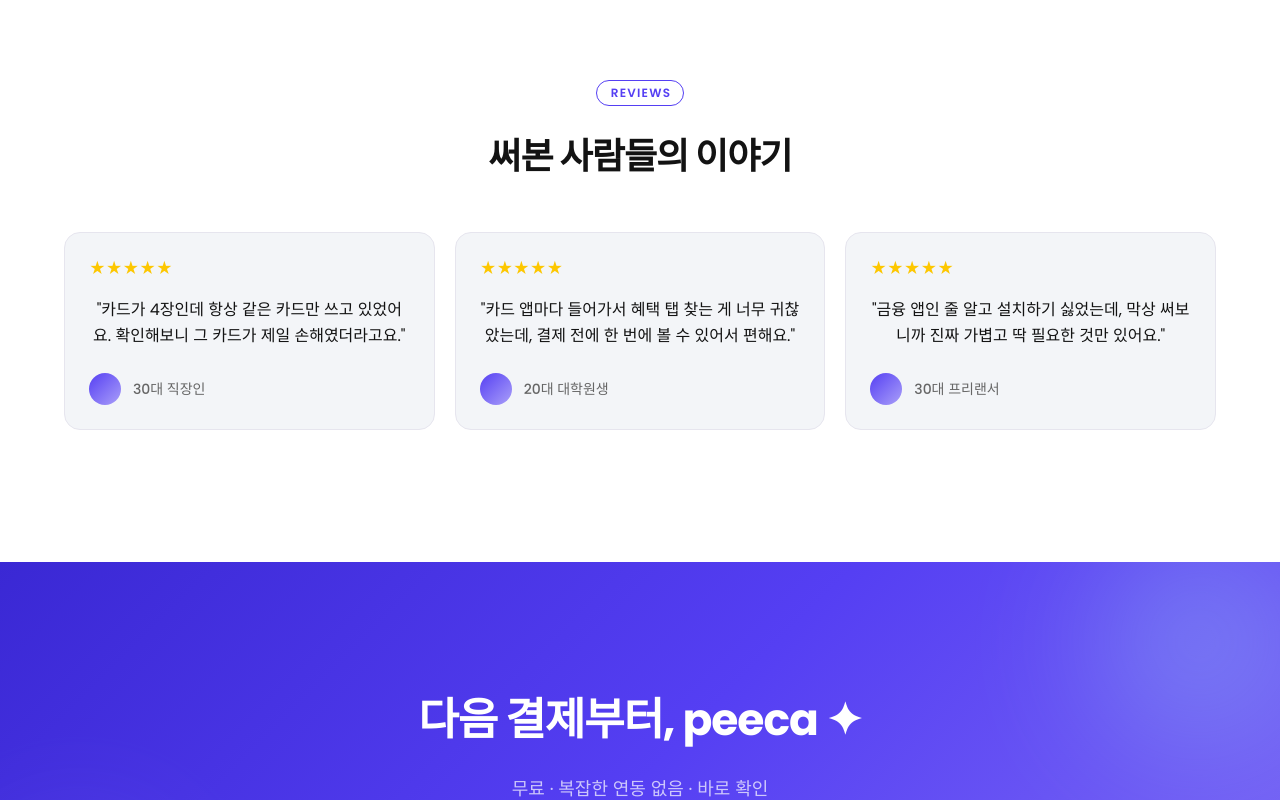
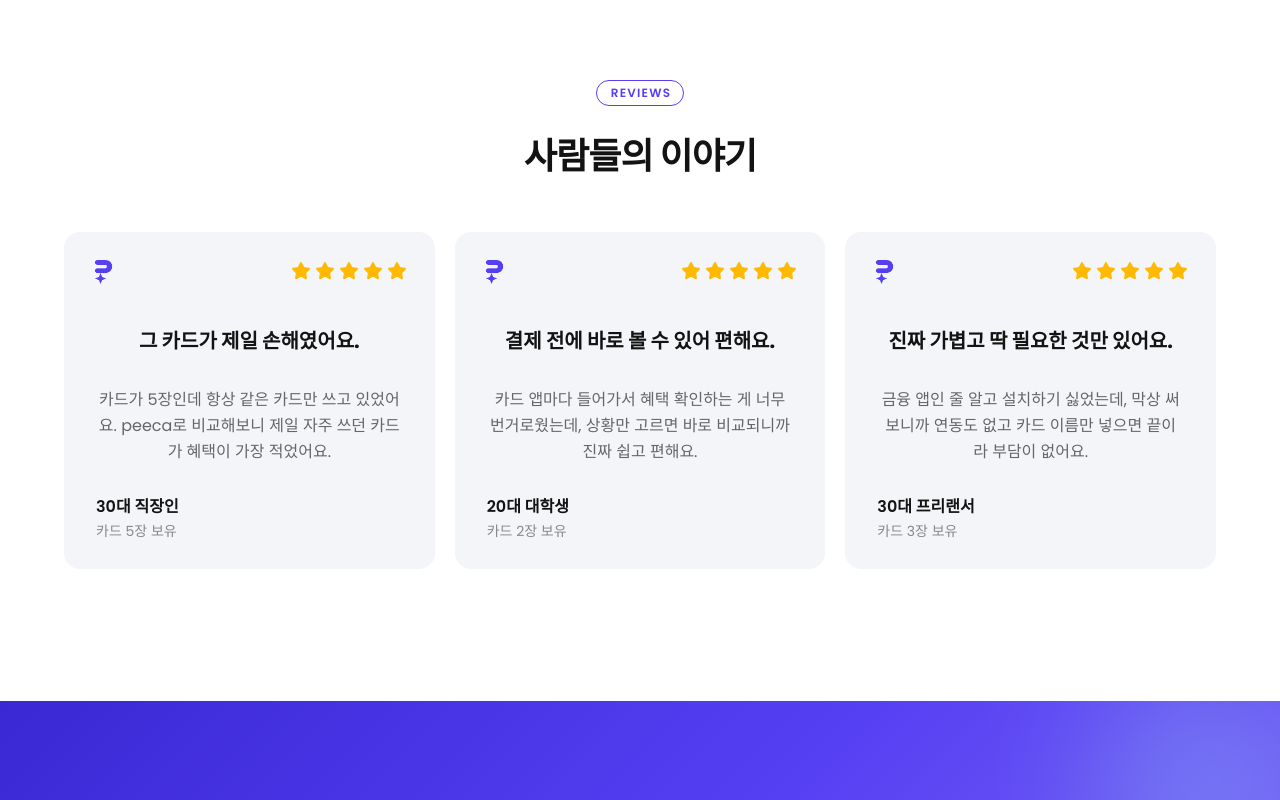
Before and after one commit to arcoa-kr/peeca-web, a React (Vite) app: page / in a window 1280 px wide. Shown: the part 3700-4500 px from the top of the page. Built offline with nearby package versions, Linux system fonts and the light colour scheme; a web font is replaced by a local one.

Commit message:
REVIEWS 리터치

```diff
--- a/src/sections/FAQ.jsx
+++ b/src/sections/FAQ.jsx
@@ -32,7 +32,7 @@
         onClick={onToggle}
         className="w-full flex items-center justify-between gap-4 py-5 text-left"
       >
-        <span className="text-lg font-medium text-(--color-text-1)">{faq.q}</span>
+        <span className="text-lg font-semibold text-(--color-text-1)">{faq.q}</span>
         <motion.span
           animate={{ rotate: isOpen ? 45 : 0 }}
           transition={{ duration: 0.25, ease: [0.22, 1, 0.36, 1] }}
--- a/src/sections/SocialProof.jsx
+++ b/src/sections/SocialProof.jsx
@@ -1,19 +1,26 @@
 import { motion, useInView } from 'framer-motion'
 import { useRef } from 'react'
 import SectionWrapper from '../components/SectionWrapper'
+import { Star } from 'lucide-react'
 
 const REVIEWS = [
   {
-    text: '카드가 4장인데 항상 같은 카드만 쓰고 있었어요. 확인해보니 그 카드가 제일 손해였더라고요.',
+    headline: '그 카드가 제일 손해였어요.',
+    text: '카드가 5장인데 항상 같은 카드만 쓰고 있었어요. peeca로 비교해보니 제일 자주 쓰던 카드가 혜택이 가장 적었어요.',
     author: '30대 직장인',
+    role: '카드 5장 보유',
   },
   {
-    text: '카드 앱마다 들어가서 혜택 탭 찾는 게 너무 귀찮았는데, 결제 전에 한 번에 볼 수 있어서 편해요.',
-    author: '20대 대학원생',
+    headline: '결제 전에 바로 볼 수 있어 편해요.',
+    text: '카드 앱마다 들어가서 혜택 확인하는 게 너무 번거로웠는데, 상황만 고르면 바로 비교되니까 진짜 쉽고 편해요.',
+    author: '20대 대학생',
+    role: '카드 2장 보유',
   },
   {
-    text: '금융 앱인 줄 알고 설치하기 싫었는데, 막상 써보니까 진짜 가볍고 딱 필요한 것만 있어요.',
+    headline: '진짜 가볍고 딱 필요한 것만 있어요.',
+    text: '금융 앱인 줄 알고 설치하기 싫었는데, 막상 써보니까 연동도 없고 카드 이름만 넣으면 끝이라 부담이 없어요.',
     author: '30대 프리랜서',
+    role: '카드 3장 보유',
   },
 ]
 
@@ -51,7 +58,7 @@
             variants={item}
             className="text-[1.75rem] sm:text-[2.25rem] font-bold tracking-tight text-(--color-text-1)"
           >
-            써본 사람들의 이야기
+            사람들의 이야기
           </motion.h2>
         </div>
 
@@ -61,27 +68,45 @@
             <motion.div
               key={i}
               variants={item}
-              className="flex flex-col justify-between gap-6 bg-(--color-bg) rounded-2xl p-6 border border-(--color-line)"
+              className="flex flex-col justify-between gap-6 rounded-2xl p-7 bg-(--color-bg)"
             >
-              {/* 별점 */}
-              <div className="flex flex-col gap-4">
-                <span className="flex gap-0.5 text-yellow-400 text-base">{'★★★★★'}</span>
-                <p className="text-sm sm:text-base text-(--color-text-1) leading-relaxed">
-                  "{review.text}"
+              {/* 상단: 아이콘 + 별점 */}
+              <div className="flex flex-col gap-5">
+                <div className="flex items-center justify-between">
+                  <div
+                    className="w-6 h-6 flex items-center justify-center"
+                  >
+                    <img src="/assets/peeca_icon.png" alt="" className="w-6 h-6" />
+                  </div>
+                  <span className="flex gap-0.5 text-amber-400 text-lg pb-0.5">
+                    <div className="flex gap-1">
+                    {[...Array(5)].map((_, i) => (
+                      <Star key={i} className="w-5 h-5 text-amber-400 fill-amber-400" strokeWidth={1.5} />
+                    ))}
+                    </div>
+                  </span>
+                </div>
+
+                {/* 헤드라인 후기 */}
+                <p className="text-xl font-bold text-(--color-text-1) leading-snug pt-6 py-3">
+                  {review.headline}
+                </p>
+
+                {/* 상세 설명 */}
+                <p className="text-base text-(--color-text-2) leading-relaxed px-1.5">
+                  {review.text}
                 </p>
               </div>
 
-              {/* 작성자 */}
-              <div className="flex items-center gap-3">
-                <div
-                  className="w-8 h-8 rounded-full flex-shrink-0"
-                  style={{ background: 'linear-gradient(135deg, #553FF3, #AA9FF9)' }}
-                />
-                <span className="text-sm font-medium text-(--color-text-2)">{review.author}</span>
+              {/* 하단: 작성자 */}
+              <div className="flex flex-col gap-0.5 text-left px-1 pt-1.5">
+                <span className="text-base font-semibold text-(--color-text-1)">{review.author}</span>
+                <span className="text-sm text-(--color-text-3)">{review.role}</span>
               </div>
             </motion.div>
           ))}
         </div>
+
       </motion.div>
     </SectionWrapper>
   )
```
Also changed, not shown: public/assets/peeca_icon.png (added).
